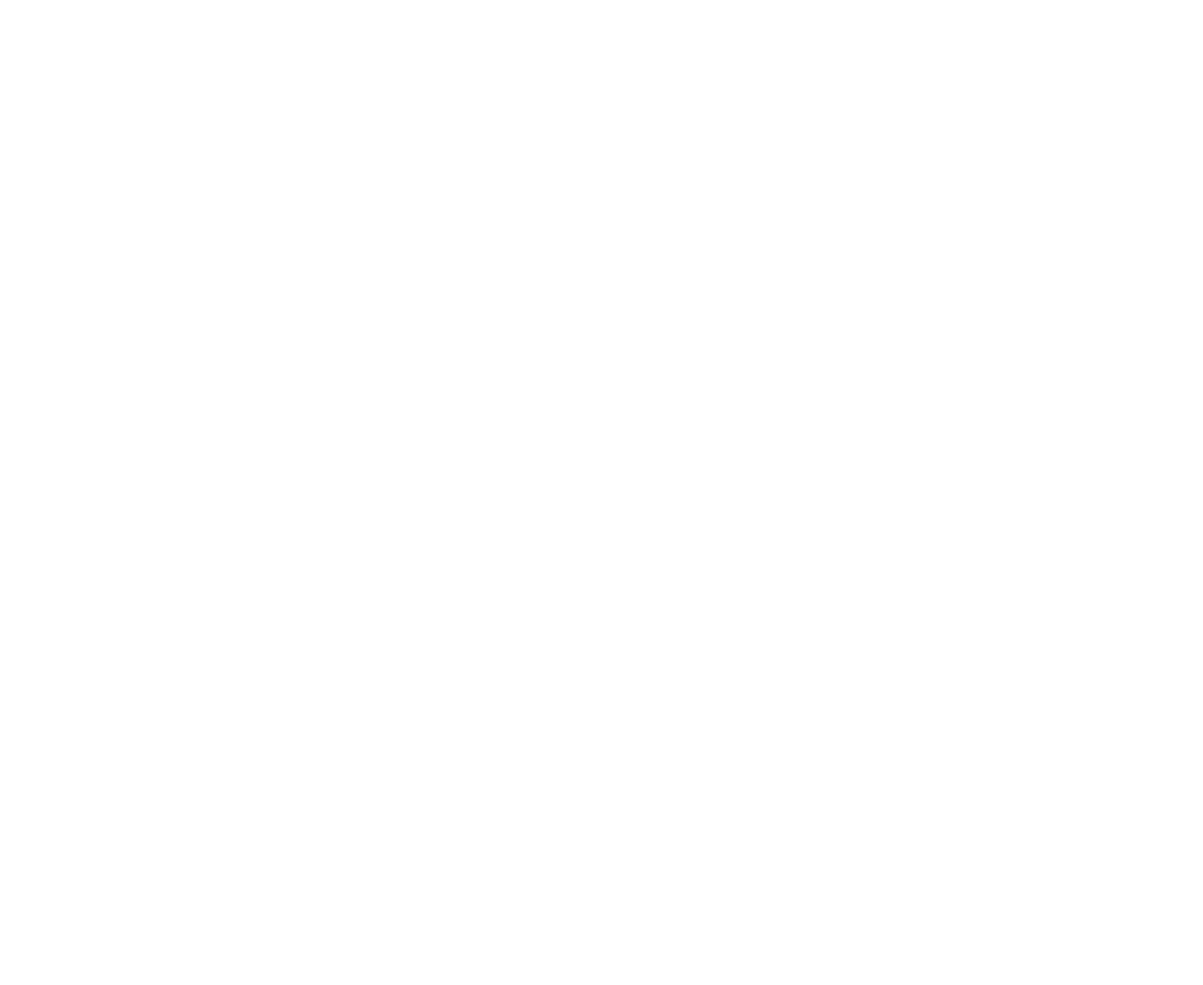
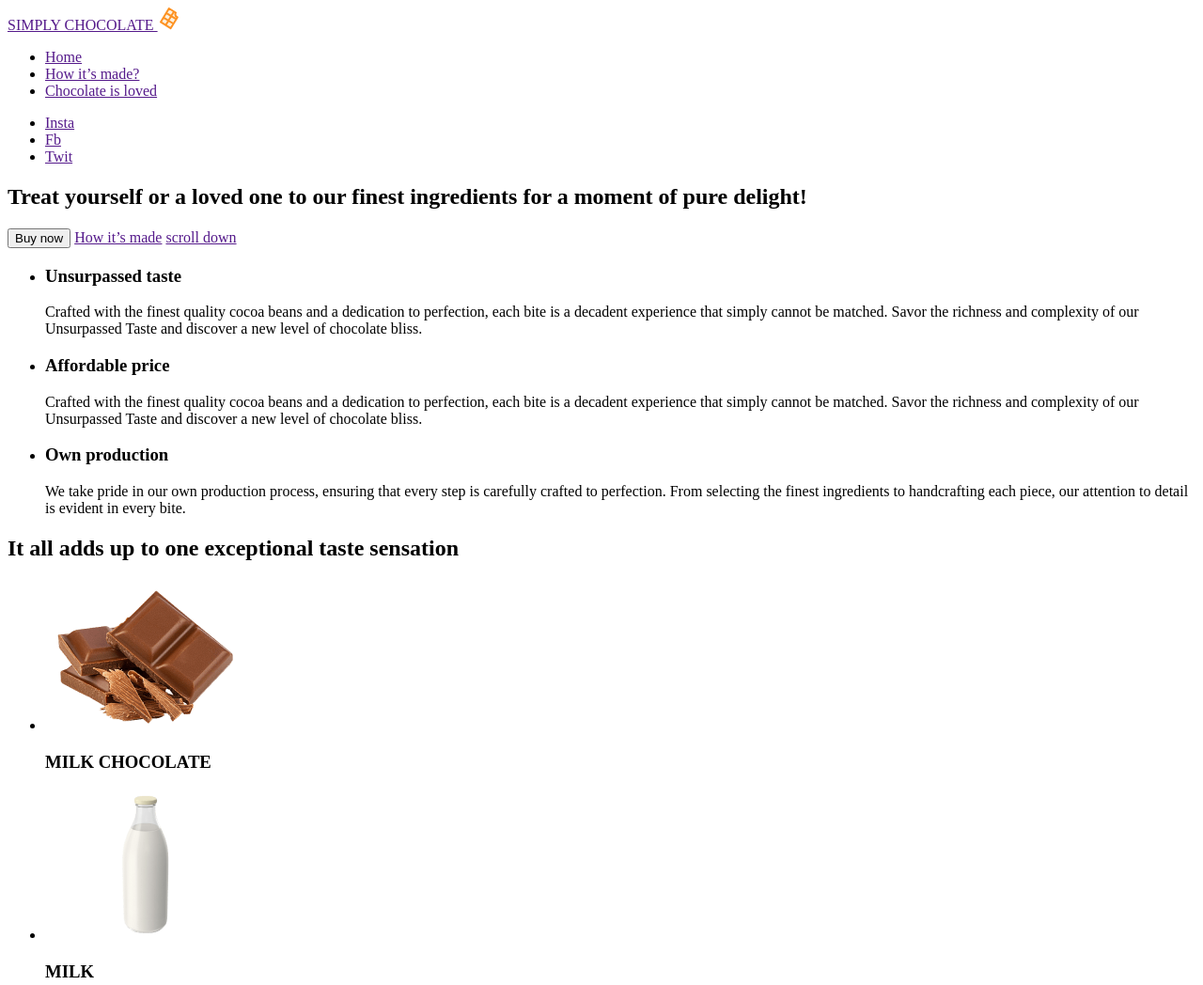
Before and after one commit to TrotskyuYurii/fe-98, a plain HTML site: page index.html in a window 1280 px wide. Shown: the top 1048 px of the page at 94% size. Before the commit the page ends 800 px from the top, so only its background shows below. Drawn offline with Linux system fonts and the light colour scheme.

Commit message:
sart lesson 1

```diff
--- a/index.html
+++ b/index.html
@@ -1,11 +1,113 @@
 <!DOCTYPE html>
 <html lang="en">
+
 <head>
     <meta charset="UTF-8">
     <meta name="viewport" content="width=device-width, initial-scale=1.0">
     <title>Document</title>
 </head>
+
 <body>
 
+    <head>
+        <!-- logo + menu -->
+        <nav>
+            <a href="">
+                SIMPLY CHOCOLATE <img src="./images/logo.svg" alt="site logo">
+            </a>
+
+            <ul>
+                <li><a href="">Home</a></li>
+                <li><a href="">How it’s made?</a></li>
+                <li><a href="">Chocolate is loved</a></li>
+            </ul>
+        </nav>
+
+        <!-- social -->
+        <ul>
+            <li><a href="" target="_blank" rel="noopener noreferrer">Insta</a></li>
+            <li><a href="" target="_blank" rel="noopener noreferrer">Fb</a></li>
+            <li><a href="" target="_blank" rel="noopener noreferrer">Twit</a></li>
+        </ul>
+
+    </head>
+
+    <main>
+
+        <!-- page 1 -->
+        <section>
+            <h1>Treat yourself or a loved one to our finest ingredients for a moment of pure delight!</h1>
+            <button type="button">Buy now</button>
+            <a href="">How it’s made</a>
+            <a href="">scroll down</a>
+        </section>
+
+        <!-- page 2 -->
+        <section>
+            <h2 hidden>features</h2>
+            <ul>
+                <li>
+                    <h3>Unsurpassed taste</h3>
+                    <p>Crafted with the finest quality cocoa beans and a dedication to perfection, each bite is a
+                        decadent experience that simply cannot be matched. Savor the richness and complexity of our
+                        Unsurpassed Taste and discover a new level of chocolate bliss.</p>
+                </li>
+                <li>
+                    <h3>Affordable price</h3>
+                    <p>Crafted with the finest quality cocoa beans and a dedication to perfection, each bite is a
+                        decadent experience that simply cannot be matched. Savor the richness and complexity of our
+                        Unsurpassed Taste and discover a new level of chocolate bliss.</p>
+                </li>
+                <li>
+                    <h3>Own production</h3>
+                    <p>We take pride in our own production process, ensuring that every step is carefully crafted to
+                        perfection. From selecting the finest ingredients to handcrafting each piece, our attention to
+                        detail is evident in every bite.</p>
+                </li>
+            </ul>
+        </section>
+
+        <!-- Page 3 -->
+        <section>
+            <h2>It all adds up to one exceptional taste sensation</h2>
+            <ul>
+                <li>
+                    <img src="./images/taste-image-1-min.png" alt="MILK CHOCOLATE" width="214" height="160">
+                    <h3>MILK CHOCOLATE</h3>
+                </li>
+                <li>
+                    <img src="./images/taste-image-2-min.png" alt="MILK" width="214" height="160">
+                    <h3>MILK</h3>
+                </li>
+                <li>
+                    <img src="./images/taste-image-3-min.png" alt="NUTS" width="214" height="160">
+                    <h3>NUTS</h3>
+                </li>
+                <li>
+                    <img src="./images/taste-image-4-min.png" alt="SEMI - SWEET CHOCOLATE" width="214" height="160">
+                    <h3>SEMI - SWEET CHOCOLATE</h3>
+                </li>
+                <li>
+                    <img src="./images/taste-image-5-min.png" alt="CACAO" width="214" height="160">
+                    <h3>CACAO</h3>
+                </li>
+                <li>
+                    <img src="./images/taste-image-6-min.png" alt="RASPBERRY" width="214" height="160">
+                    <h3>RASPBERRY</h3>
+                </li>
+                <li>
+                    <img src="./images/taste-image-7-min.png" alt="COCONUT OIL" width="214" height="160">
+                    <h3>COCONUT OIL</h3>
+                </li>
+            </ul>
+        </section>
+
+
+    </main>
+
+    <footer>
+
+    </footer>
 </body>
+
 </html>
```
Also changed, not shown: images/logo.svg (added), images/taste-image-1-min.png (added), images/taste-image-2-min.png (added), images/taste-image-3-min.png (added), images/taste-image-4-min.png (added), images/taste-image-5-min.png (added), images/taste-image-6-min.png (added), images/taste-image-7-min.png (added).
